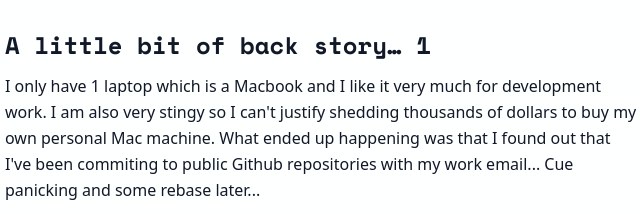
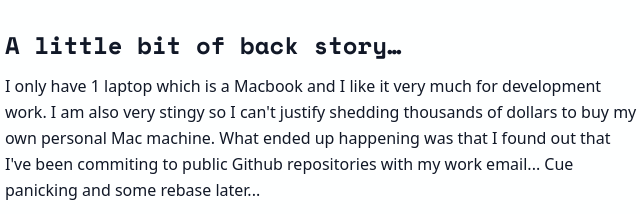
Before and after one commit to nhivn/omnia-blog, an Astro site: page /2022-01-16-how-to-set-up-multiple-git-profiles/ in a window 1280 px wide. Shown: the part 218-432 px from the top of the page, 319-959 px from the left. Built offline with nearby package versions, Linux system fonts and the light colour scheme; Astro itself is replaced by a stand-in of ours; some packages are replaced by stand-ins of ours; a web font is replaced by a local one.

Commit message:
Update src/content/posts/2022-01-16-how-to-set-up-multiple-git-profiles

```diff
--- a/src/content/posts/2022-01-16-how-to-set-up-multiple-git-profiles.mdx
+++ b/src/content/posts/2022-01-16-how-to-set-up-multiple-git-profiles.mdx
@@ -9,7 +9,7 @@ categories:
 comments: false
 published: true
 ---
-## A little bit of back story… 1
+## A little bit of back story…
 
 I only have 1 laptop which is a Macbook and I like it very much for development work. I am also very stingy so I can't justify shedding thousands of dollars to buy my own personal Mac machine. What ended up happening was that I found out that I've been commiting to public Github repositories with my work email... Cue panicking and some rebase later...
 
```
